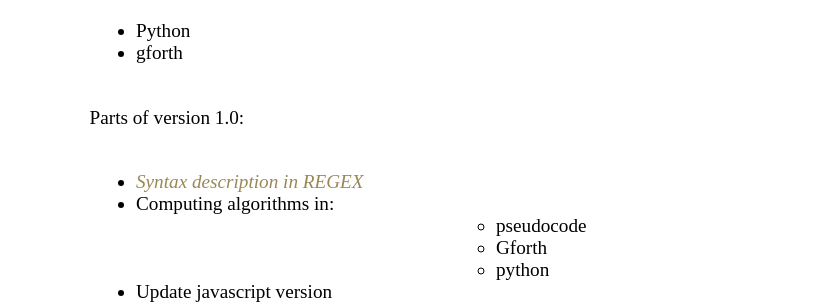
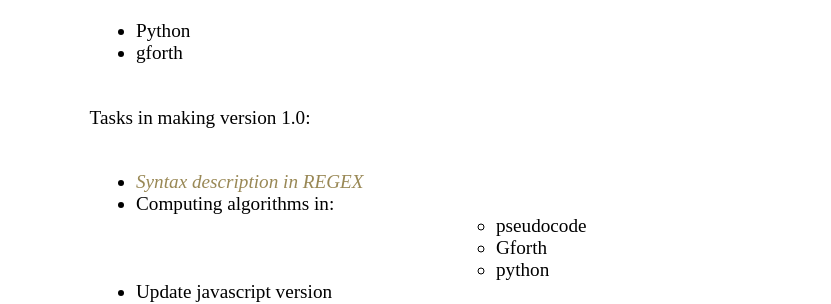
Before and after one commit to RickardHultgren/LYMPHA, a Jekyll site: the page built from about.md, in a window 1280 px wide. Shown: the part 432-736 px from the top of the page, without its empty margins (224-1055 px from the left). Built offline with Jekyll 4.4.1, drawn with Linux system fonts in a browser that asks for light colours; some web fonts are replaced; our own code applies the rules of GitHub Pages for plain Markdown files.

Commit message:
Update about.md

```diff
--- a/about.md
+++ b/about.md
@@ -13,7 +13,7 @@ Planned branches for version 1.0:
  - gforth
 
 
-Parts of version 1.0:
+Tasks in making version 1.0:
  - [Syntax description in REGEX](https://github.com/RickardHultgren/lympha/blob/master/LYMPHA_syntax.0.1.pdf)
  - Computing algorithms in:
    - pseudocode
```
